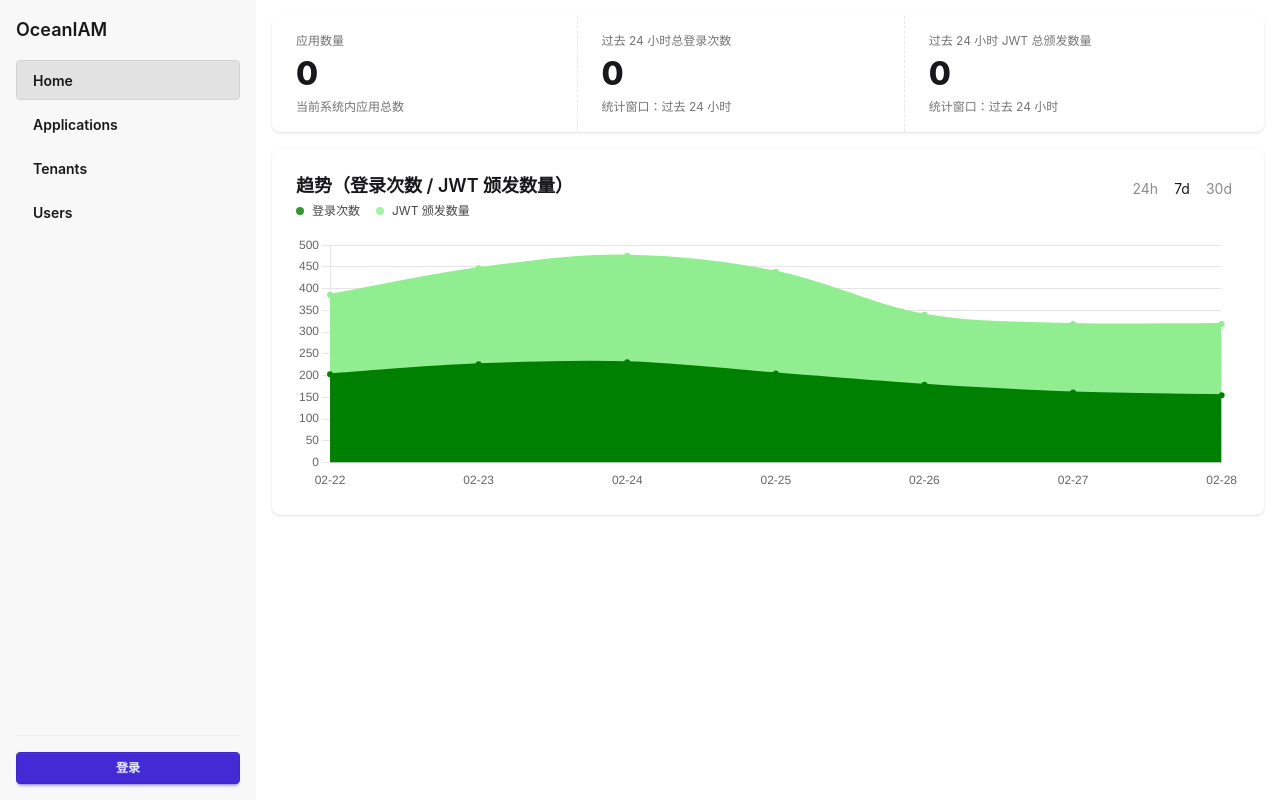
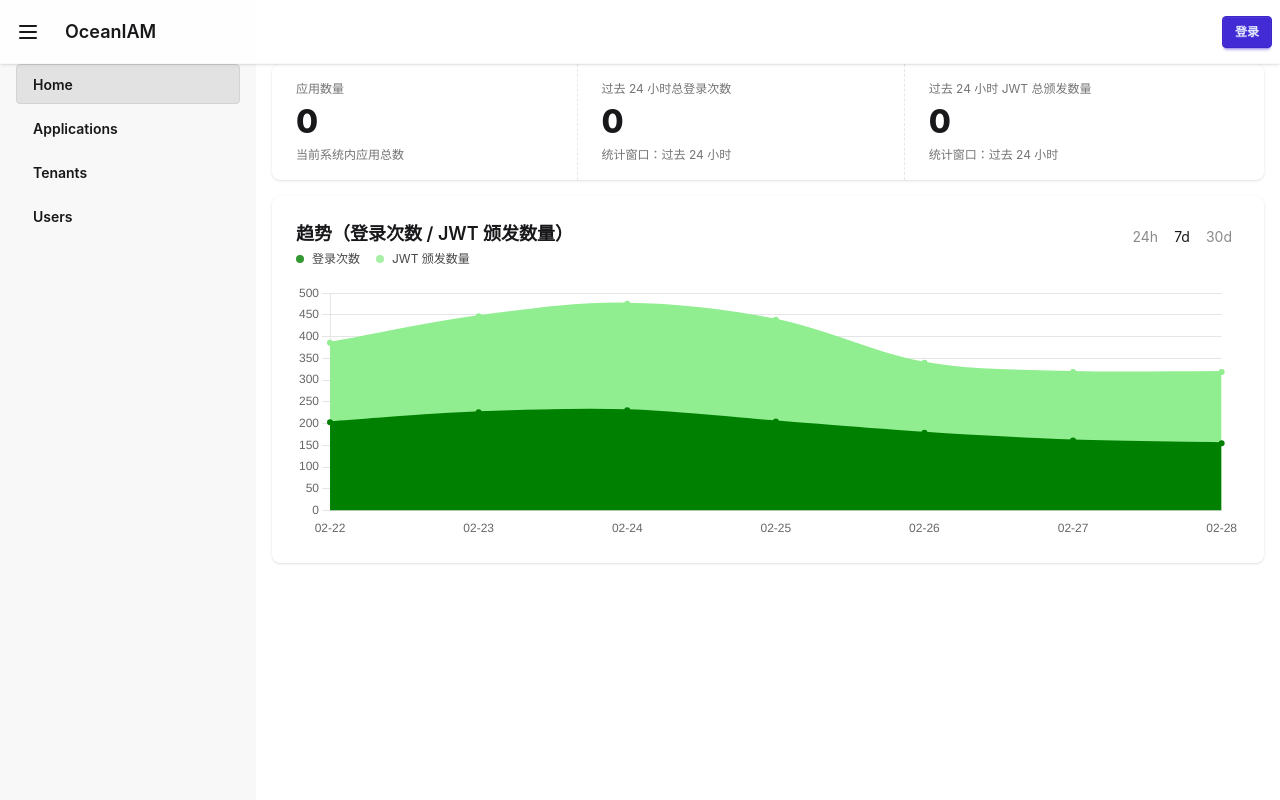
Before and after one commit to Krysztal112233/oceaniam, a Vue app in the folder frontend/: page / in a window 1280 px wide. Built offline with nearby package versions, Linux system fonts and the light colour scheme; some icons are missing.

Commit message:
feat(oceaniam-frontend): optimized layout of frontend

```diff
--- a/frontend/src/App.vue
+++ b/frontend/src/App.vue
@@ -1,6 +1,6 @@
 <script setup lang="ts">
 import { ref } from "vue";
-import Drawer from "./components/Drawer.vue";
+import AppLayout from "./layout/AppLayout.vue";
 import DrawerItem from "./components/DrawerItem.vue";
 import AuthWidget from "./components/auth/AuthWidget.vue";
 import LoginModal from "./components/auth/LoginModal.vue";
@@ -9,20 +9,20 @@ const loginOpen = ref(false);
 </script>
 
 <template>
-    <Drawer logoText="OceanIAM">
+    <AppLayout brandText="OceanIAM">
         <DrawerItem tooltip="Home" to="/" />
         <DrawerItem tooltip="Applications" to="/applications" />
         <DrawerItem tooltip="Tenants" to="/tenants" />
         <DrawerItem tooltip="Users" to="/users" />
 
-        <template #footer>
-            <AuthWidget @open-login="loginOpen = true" />
+        <template #navbar-right>
+            <AuthWidget variant="navbar" @open-login="loginOpen = true" />
         </template>
 
         <template #content>
             <RouterView />
         </template>
-    </Drawer>
+    </AppLayout>
 
     <LoginModal
         :open="loginOpen"
--- a/frontend/src/components/Drawer.vue
+++ b/frontend/src/components/Drawer.vue
@@ -1,36 +1,14 @@
 <template>
-    <div class="drawer lg:drawer-open">
-        <input :id="drawerId" type="checkbox" class="drawer-toggle" />
+    <div class="drawer" :class="{ 'lg:drawer-open': drawerOpen }">
+        <input
+            :id="drawerId"
+            v-model="drawerOpen"
+            type="checkbox"
+            class="drawer-toggle"
+        />
 
         <div class="drawer-content flex min-h-screen flex-col bg-base-100">
-            <header class="navbar bg-base-100 lg:hidden">
-                <div class="flex-none">
-                    <label
-                        :for="drawerId"
-                        aria-label="Open sidebar"
-                        class="btn btn-square btn-ghost"
-                    >
-                        <svg
-                            xmlns="http://www.w3.org/2000/svg"
-                            fill="none"
-                            viewBox="0 0 24 24"
-                            class="h-6 w-6 stroke-current"
-                        >
-                            <path
-                                stroke-linecap="round"
-                                stroke-linejoin="round"
-                                stroke-width="2"
-                                d="M4 6h16M4 12h16M4 18h16"
-                            />
-                        </svg>
-                    </label>
-                </div>
-                <div class="flex-1 px-2 text-lg font-semibold">
-                    {{ logoText }}
-                </div>
-            </header>
-
-            <main class="flex-1 p-4">
+            <main class="flex-1 p-4" :style="{ paddingTop: `${topOffset}px` }">
                 <slot name="content"></slot>
             </main>
         </div>
@@ -39,21 +17,21 @@
             <label
                 :for="drawerId"
                 aria-label="Close sidebar"
-                class="drawer-overlay"
+                class="drawer-overlay lg:hidden"
             ></label>
 
             <aside
                 class="flex h-full min-h-full w-64 flex-col bg-base-200 p-4 text-base-content"
+                :style="{ paddingTop: `${topOffset}px` }"
             >
-                <div class="mb-4 flex items-center justify-start">
-                    <span class="text-lg font-semibold">{{ logoText }}</span>
-                </div>
-
                 <nav class="flex flex-1 flex-col gap-1 overflow-y-auto">
                     <slot></slot>
                 </nav>
 
-                <div v-if="$slots.footer" class="mt-4 border-t border-base-300 pt-4">
+                <div
+                    v-if="$slots.footer"
+                    class="mt-4 border-t border-base-300 pt-4"
+                >
                     <slot name="footer"></slot>
                 </div>
             </aside>
@@ -62,13 +40,30 @@
 </template>
 
 <script setup lang="ts">
-withDefaults(
+import { computed } from "vue";
+
+const props = withDefaults(
     defineProps<{
-        logoText: string;
+        open?: boolean;
         drawerId?: string;
+        topOffset?: number;
     }>(),
     {
+        open: false,
         drawerId: "app-drawer",
+        topOffset: 64,
     },
 );
+
+const emit = defineEmits<{
+    (event: "update:open", value: boolean): void;
+}>();
+
+const drawerOpen = computed({
+    get: () => props.open,
+    set: (value) => emit("update:open", value),
+});
+
+const drawerId = computed(() => props.drawerId);
+const topOffset = computed(() => props.topOffset);
 </script>
--- a/frontend/src/components/auth/AuthWidget.vue
+++ b/frontend/src/components/auth/AuthWidget.vue
@@ -1,6 +1,15 @@
 <script setup lang="ts">
 import { computed } from "vue";
 import { authState, logout } from "../../auth";
+
+const props = withDefaults(
+    defineProps<{
+        variant?: "sidebar" | "navbar";
+    }>(),
+    {
+        variant: "sidebar",
+    },
+);
 
 const emit = defineEmits<{
     (event: "open-login"): void;
@@ -17,16 +26,15 @@ function openLogin() {
 </script>
 
 <template>
-    <div class="w-full">
+    <div :class="props.variant === 'sidebar' ? 'w-full' : ''">
+        <template v-if="authState.user">
             <div
-            v-if="authState.user"
+                v-if="props.variant === 'sidebar'"
                 class="flex items-center justify-between gap-3"
             >
                 <div class="flex min-w-0 items-center gap-3">
                     <div class="avatar placeholder">
-                    <div
-                        class="w-10 rounded-full bg-neutral text-neutral-content"
-                    >
+                        <div class="w-10 rounded-full bg-neutral text-neutral-content">
                             <span class="text-sm">{{ avatarText }}</span>
                         </div>
                     </div>
@@ -46,10 +54,36 @@ function openLogin() {
                 </button>
             </div>
 
+            <div v-else class="dropdown dropdown-end">
+                <button type="button" class="btn btn-ghost btn-sm gap-2">
+                    <div class="avatar placeholder">
+                        <div class="w-8 rounded-full bg-neutral text-neutral-content">
+                            <span class="text-xs">{{ avatarText }}</span>
+                        </div>
+                    </div>
+                    <span class="hidden max-w-40 truncate sm:inline">
+                        {{ authState.user.displayName }}
+                    </span>
+                </button>
+
+                <ul
+                    class="dropdown-content menu z-[1] w-56 rounded-box bg-base-100 p-2 shadow"
+                >
+                    <li class="menu-title">
+                        <span class="truncate">{{ authState.user.username }}</span>
+                    </li>
+                    <li>
+                        <button type="button" @click="logout">退出</button>
+                    </li>
+                </ul>
+            </div>
+        </template>
+
         <button
             v-else
             type="button"
-            class="btn btn-primary btn-sm w-full"
+            class="btn btn-primary btn-sm"
+            :class="props.variant === 'sidebar' ? 'w-full' : ''"
             @click="openLogin"
         >
             登录
--- /dev/null
+++ b/frontend/src/layout/AppLayout.vue
@@ -0,0 +1,89 @@
+<script setup lang="ts">
+import { onBeforeUnmount, onMounted, ref } from "vue";
+import Drawer from "../components/Drawer.vue";
+import AppNavbar from "./AppNavbar.vue";
+
+const props = withDefaults(
+    defineProps<{
+        brandText: string;
+        drawerId?: string;
+        navbarHeight?: number;
+    }>(),
+    {
+        drawerId: "app-drawer",
+        navbarHeight: 64,
+    },
+);
+
+const drawerOpen = ref(false);
+
+function toggleDrawer() {
+    drawerOpen.value = !drawerOpen.value;
+}
+
+let mediaQueryList: MediaQueryList | null = null;
+let mediaQueryListener: ((ev: MediaQueryListEvent) => void) | null = null;
+
+function syncDrawerDefaultToViewport() {
+    if (!mediaQueryList) return;
+    drawerOpen.value = mediaQueryList.matches;
+}
+
+onMounted(() => {
+    if (typeof window === "undefined" || !window.matchMedia) return;
+
+    mediaQueryList = window.matchMedia("(min-width: 1024px)");
+    syncDrawerDefaultToViewport();
+
+    mediaQueryListener = () => {
+        syncDrawerDefaultToViewport();
+    };
+
+    if (mediaQueryList.addEventListener) {
+        mediaQueryList.addEventListener("change", mediaQueryListener);
+        return;
+    }
+
+    mediaQueryList.addListener(mediaQueryListener);
+});
+
+onBeforeUnmount(() => {
+    if (!mediaQueryList || !mediaQueryListener) return;
+
+    if (mediaQueryList.removeEventListener) {
+        mediaQueryList.removeEventListener("change", mediaQueryListener);
+        return;
+    }
+
+    mediaQueryList.removeListener(mediaQueryListener);
+});
+</script>
+
+<template>
+    <AppNavbar
+        :brand-text="props.brandText"
+        :drawer-open="drawerOpen"
+        :drawer-id="props.drawerId"
+        @toggle-drawer="toggleDrawer"
+    >
+        <template #right>
+            <slot name="navbar-right"></slot>
+        </template>
+    </AppNavbar>
+
+    <Drawer
+        v-model:open="drawerOpen"
+        :drawer-id="props.drawerId"
+        :top-offset="props.navbarHeight"
+    >
+        <slot></slot>
+
+        <template #content>
+            <slot name="content"></slot>
+        </template>
+
+        <template v-if="$slots.footer" #footer>
+            <slot name="footer"></slot>
+        </template>
+    </Drawer>
+</template>
--- /dev/null
+++ b/frontend/src/layout/AppNavbar.vue
@@ -0,0 +1,63 @@
+<script setup lang="ts">
+import { RouterLink } from "vue-router";
+
+const props = withDefaults(
+    defineProps<{
+        brandText: string;
+        drawerOpen?: boolean;
+        drawerId?: string;
+    }>(),
+    {
+        drawerOpen: false,
+        drawerId: "app-drawer",
+    },
+);
+
+const emit = defineEmits<{
+    (event: "toggle-drawer"): void;
+}>();
+</script>
+
+<template>
+    <header
+        class="navbar fixed top-0 z-50 h-16 w-full border-b border-base-200 bg-base-100/80 px-2 backdrop-blur shadow-sm"
+    >
+        <div class="flex-none">
+            <button
+                type="button"
+                aria-label="Toggle sidebar"
+                class="btn btn-square btn-ghost"
+                :aria-controls="props.drawerId"
+                :aria-expanded="props.drawerOpen"
+                @click="emit('toggle-drawer')"
+            >
+                <svg
+                    xmlns="http://www.w3.org/2000/svg"
+                    fill="none"
+                    viewBox="0 0 24 24"
+                    class="h-6 w-6 stroke-current"
+                >
+                    <path
+                        stroke-linecap="round"
+                        stroke-linejoin="round"
+                        stroke-width="2"
+                        d="M4 6h16M4 12h16M4 18h16"
+                    />
+                </svg>
+            </button>
+        </div>
+
+        <div class="flex-1 min-w-0">
+            <RouterLink
+                to="/"
+                class="btn btn-ghost text-lg font-semibold normal-case"
+            >
+                {{ props.brandText }}
+            </RouterLink>
+        </div>
+
+        <div class="flex-none">
+            <slot name="right"></slot>
+        </div>
+    </header>
+</template>
```
Lines whose indentation alone changed are shown as unchanged.
